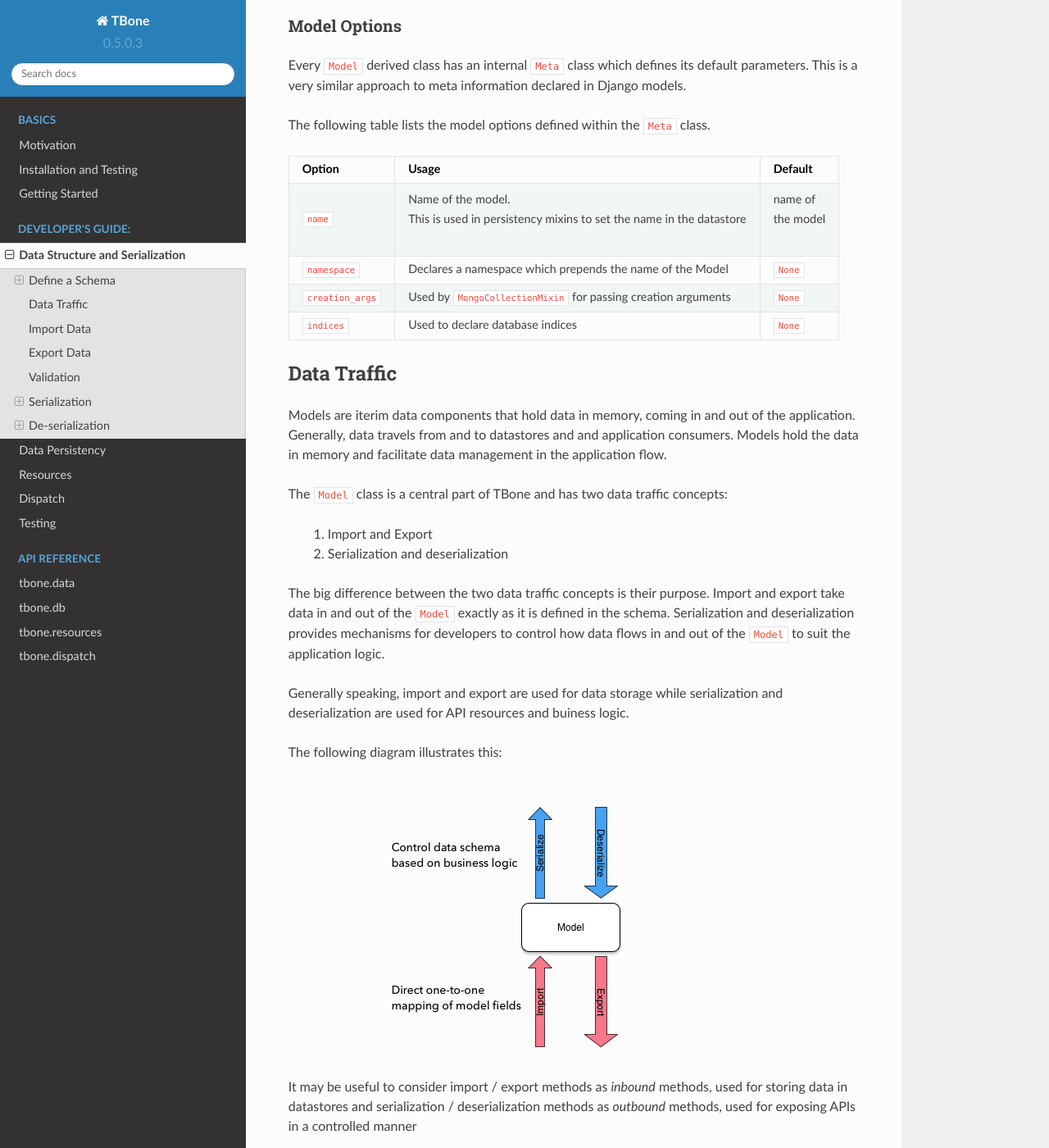
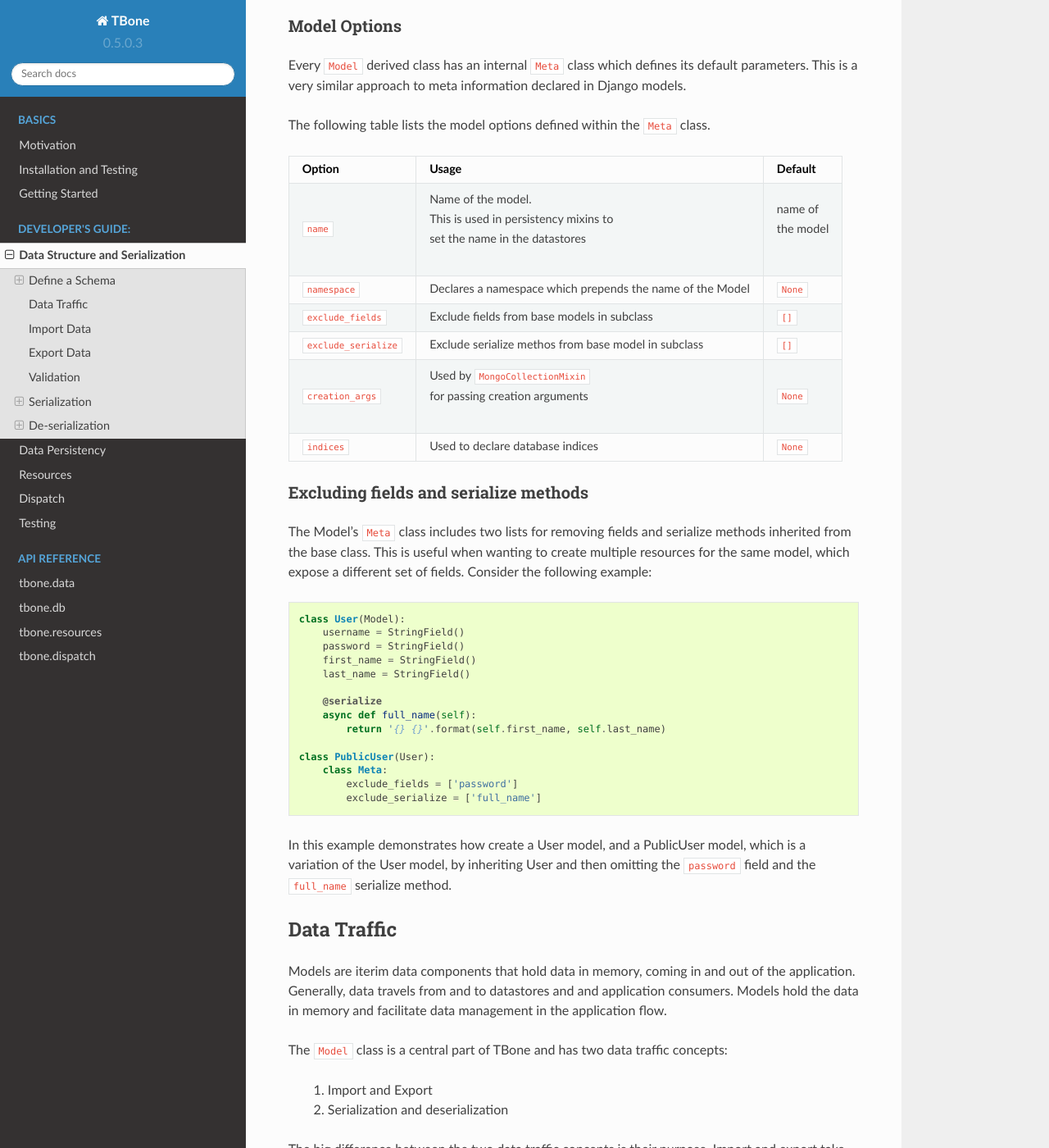
Before and after one commit to tbone-framework/TBone, a Sphinx documentation site: the page built from docs/source/data.rst, in a window 1280 px wide and 1400 px high, scrolled down 3436 px. Shown: the whole window at 82% size. Built offline with Sphinx 7.4.7 and the Read the Docs theme 2.0.0, drawn with Linux system fonts in a browser that asks for light colours.

Commit message:
model exclusions
exclude fields and serialize method in model derived classes, with unit test and documentation update

```diff
--- a/docs/source/data.rst
+++ b/docs/source/data.rst
@@ -157,19 +157,50 @@
 
 The following table lists the model options defined within the ``Meta`` class.
 
-+-------------------+------------------------------------------------------------------------+----------------+
-| Option            | Usage                                                                  | Default        |
-+===================+========================================================================+================+
-| ``name``          | | Name of the model.                                                   | | name of      |
-|                   | | This is used in persistency mixins to set the name in the datastore  | | the model    |
-+-------------------+------------------------------------------------------------------------+----------------+
-| ``namespace``     | Declares a namespace which prepends the name of the Model              |  ``None``      |
-+-------------------+------------------------------------------------------------------------+----------------+
-| ``creation_args`` | Used by ``MongoCollectionMixin`` for passing creation arguments        |  ``None``      |
-+-------------------+------------------------------------------------------------------------+----------------+
-| ``indices``       | Used to declare database indices                                       |  ``None``      |
-+-------------------+------------------------------------------------------------------------+----------------+
++-----------------------+-----------------------------------------------------------+----------------+
+| Option                | Usage                                                     | Default        |
++=======================+===========================================================+================+
+| ``name``              | | Name of the model.                                      | | name of      |
+|                       | | This is used in persistency mixins to                   | | the model    |
+|                       | | set the name in the datastores                          |                |
++-----------------------+-----------------------------------------------------------+----------------+
+| ``namespace``         | Declares a namespace which prepends the name of the Model |  ``None``      |
++-----------------------+-----------------------------------------------------------+----------------+
+| ``exclude_fields``    | Exclude fields from base models in subclass               |  ``[]``        |
++-----------------------+-----------------------------------------------------------+----------------+
+| ``exclude_serialize`` | Exclude serialize methos from base model in subclass      |  ``[]``        |
++-----------------------+-----------------------------------------------------------+----------------+
+| ``creation_args``     | | Used by ``MongoCollectionMixin``                        |  ``None``      |
+|                       | | for passing creation arguments                          |                |
++-----------------------+-----------------------------------------------------------+----------------+
+| ``indices``           | Used to declare database indices                          |  ``None``      |
++-----------------------+-----------------------------------------------------------+----------------+
 
+
+
+Excluding fields and serialize methods
+~~~~~~~~~~~~~~~~~~~~~~~~~~~~~~~~~~~~~~~
+
+The Model's ``Meta`` class includes two lists for removing fields and serialize methods inherited from the base class.
+This is useful when wanting to create multiple resources for the same model, which expose a different set of fields.
+Consider the following example::
+
+    class User(Model):
+        username = StringField()
+        password = StringField()
+        first_name = StringField()
+        last_name = StringField()
+
+        @serialize
+        async def full_name(self):
+            return '{} {}'.format(self.first_name, self.last_name)
+
+    class PublicUser(User):
+        class Meta:
+            exclude_fields = ['password']
+            exclude_serialize = ['full_name']
+
+In this example demonstrates how create a User model, and a PublicUser model, which is a variation of the User model, by inheriting User and then omitting the ``password`` field and the ``full_name`` serialize method.
 
 
 Data Traffic
```
Also changed, not shown: 2 other files.
